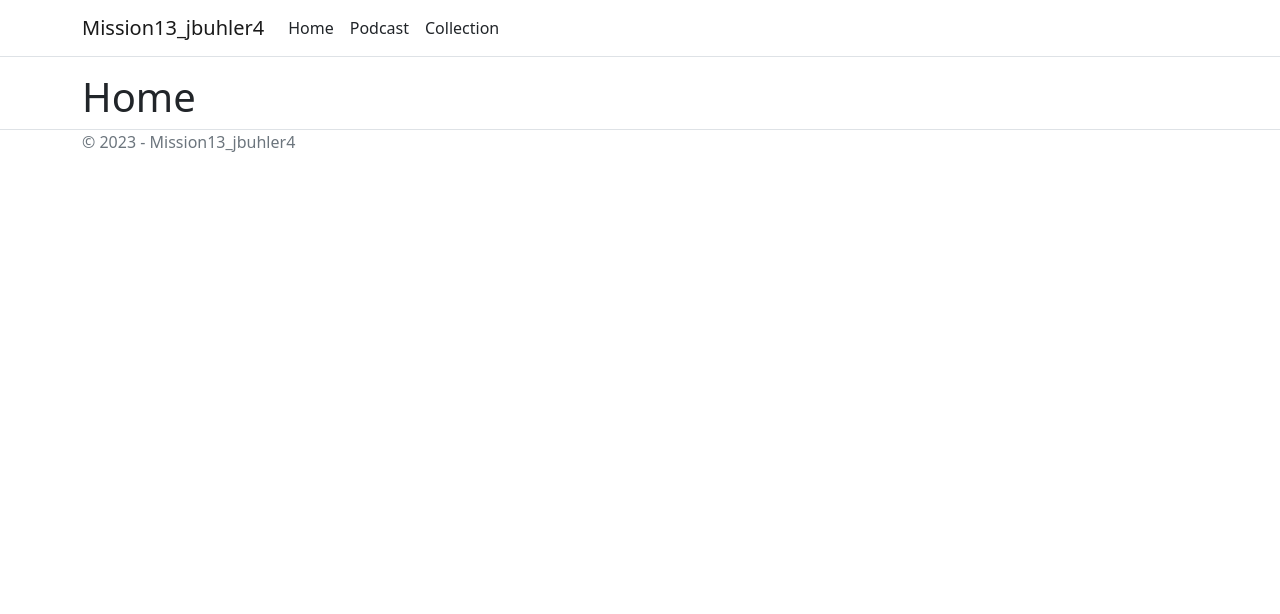
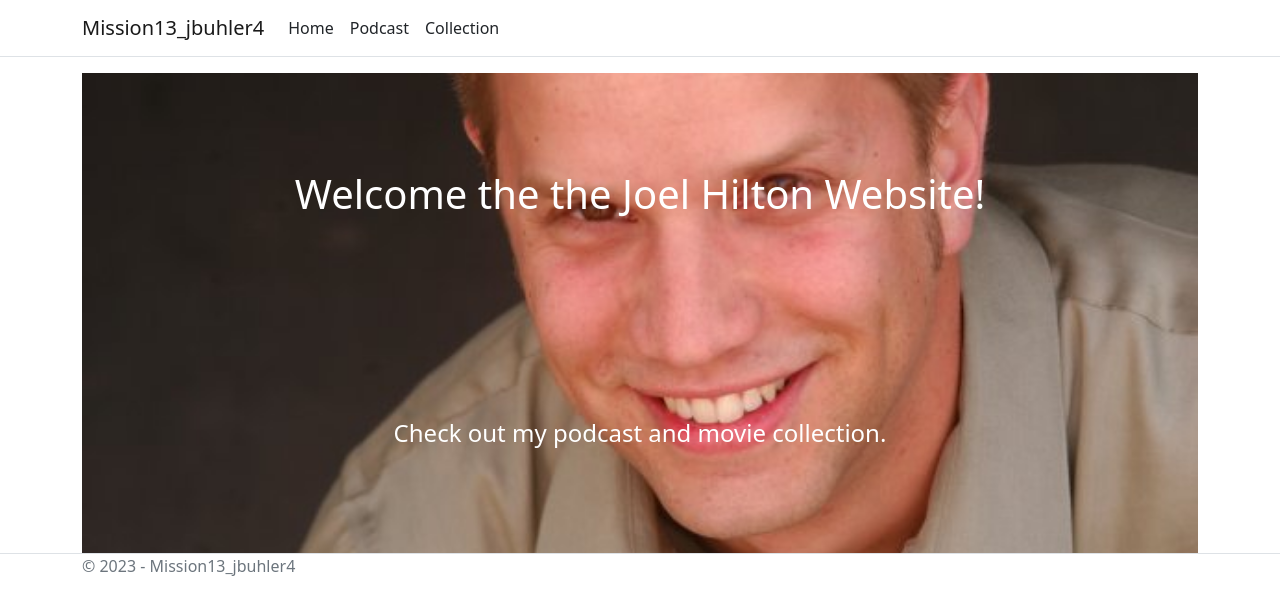
Before and after one commit to JesseBBuhler/Mission13_jbuhler4, a React (Create React App) app in the folder frontend/: page / in a window 1280 px wide. Shown: the top 614 px of the page. Built offline with nearby package versions, Linux system fonts and the light colour scheme.

Commit message:
Fixing Hero Image

```diff
--- a/frontend/public/index.html
+++ b/frontend/public/index.html
@@ -2,14 +2,14 @@
 <html lang="en">
   <head>
     <meta charset="utf-8" />
-    <link rel="icon" href="%PUBLIC_URL%/favicon.ico" />
+    <link rel="icon" href="%PUBLIC_URL%/JoelHiltonHeadshot.jpg" />
     <meta name="viewport" content="width=device-width, initial-scale=1" />
     <meta name="theme-color" content="#000000" />
     <meta
       name="description"
       content="Web site created using create-react-app"
     />
-    <link rel="apple-touch-icon" href="%PUBLIC_URL%/logo192.png" />
+    <link rel="apple-touch-icon" href="%PUBLIC_URL%/JoelHiltonHeadshot.jpg" />
     <!--
       manifest.json provides metadata used when your web app is installed on a
       user's mobile device or desktop. See https://developers.google.com/web/fundamentals/web-app-manifest/
--- a/frontend/src/components/HeroImage.module.css
+++ b/frontend/src/components/HeroImage.module.css
@@ -1,36 +1,30 @@
-* {
-    margin: 0;
-    padding: 0;
+.hero_container {
+    position: relative;
+    height: 60vh;
+    background: #000;
+    display:flex;
+    flex-direction: column;
+    justify-content: space-around;
 }
 
-.hero {
-    --hero-image: var(--hero-image);
-    --hero-image-height: 100%;
-    max-height: var(--hero-image-height);
-    position: relative;
-    height: var(--hero-image-height);
-    overflow: hidden;
+.hero_container .hero_img {
+    position: absolute;
+    z-index: 0;
+    top:0;
+    left:0;
+    height: 100%;
     width: 100%;
+    object-fit: cover;
 }
 
-.hero__image {
-    background-image: var(--hero-image);
-    background-size: contain;
-    background-position: center;
-    background-repeat: no-repeat;
-    height: 100%;
-    width: 100%;
+.hero_container .hero_title {
+    position: relative;
+    text-align: center;
+    color:white;
 }
 
-.hero__image-blurred-bg {
-    background-image: var(--hero-image);
-    background-position: center;
-    background-size: cover;
-    height: calc(100% + 40px);
-    filter: blur(10px);
-    left: -20px;
-    position: absolute;
-    top: -20px;
-    width: calc(100% + 40px);
-    z-index: -1;
+.hero_container .hero_subtitle {
+    position: relative;
+    text-align: center;
+    color:white;
 }
--- a/frontend/src/components/HeroImage.tsx
+++ b/frontend/src/components/HeroImage.tsx
@@ -1,23 +1,14 @@
 import React from 'react';
-import './HeroImage.module.css'
+import styles from './HeroImage.module.css'
 
 function HeroImage (props: any) {
-    const imageDescription = props.description || 'Undescribed header image';
-    type Styles = {[key: string]: any;};
-    const styles: Styles = {};
-    if (props.height) {
-        styles['--hero-image-height'] = props.height;
-    }
-    if (props.path) {
-        styles['--hero-image'] = `url('${props.path}')`;
-    }
-
     return (
-        <div aria-label={imageDescription} className='hero' role='image' style={styles}>
-            <div className="hero__image-blurred-bg"></div>
-            <div className="hero__image"></div>
+        <div className={styles.hero_container}>
+            <img className={styles.hero_img} src={props.image} alt={props.alt} />
+            <h1 className={styles.hero_title}>{props.title}</h1>
+            <h4 className={styles.hero_subtitle}>{props.subtitle}</h4>
         </div>
-    )
+    );
 }
 
 export default HeroImage;
--- a/frontend/src/pages/Home.tsx
+++ b/frontend/src/pages/Home.tsx
@@ -3,8 +3,7 @@ import HeroImage from "../components/HeroImage";
 function Home() {
     return (
       <>
-        <h1>Home</h1>
-        <HeroImage path="frontend\public\JoelHiltonHeadshot.jpg" height={50}></HeroImage>
+        <HeroImage image="/JoelHiltonHeadshot.jpg" alt="Joel Hilton Hero Image" title="Welcome the the Joel Hilton Website!" subtitle="Check out my podcast and movie collection."></HeroImage>
       </>
     );
   }
```
